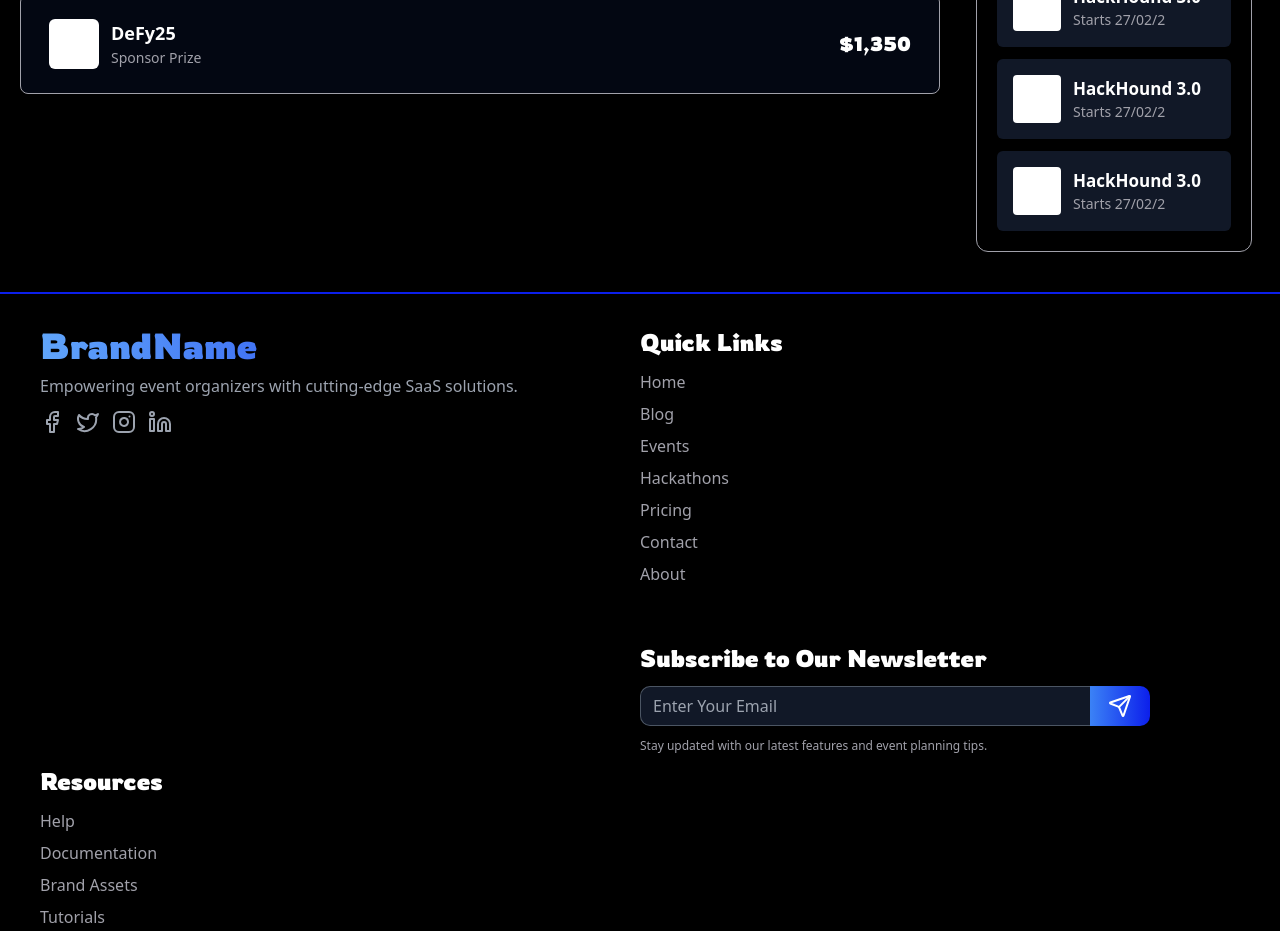
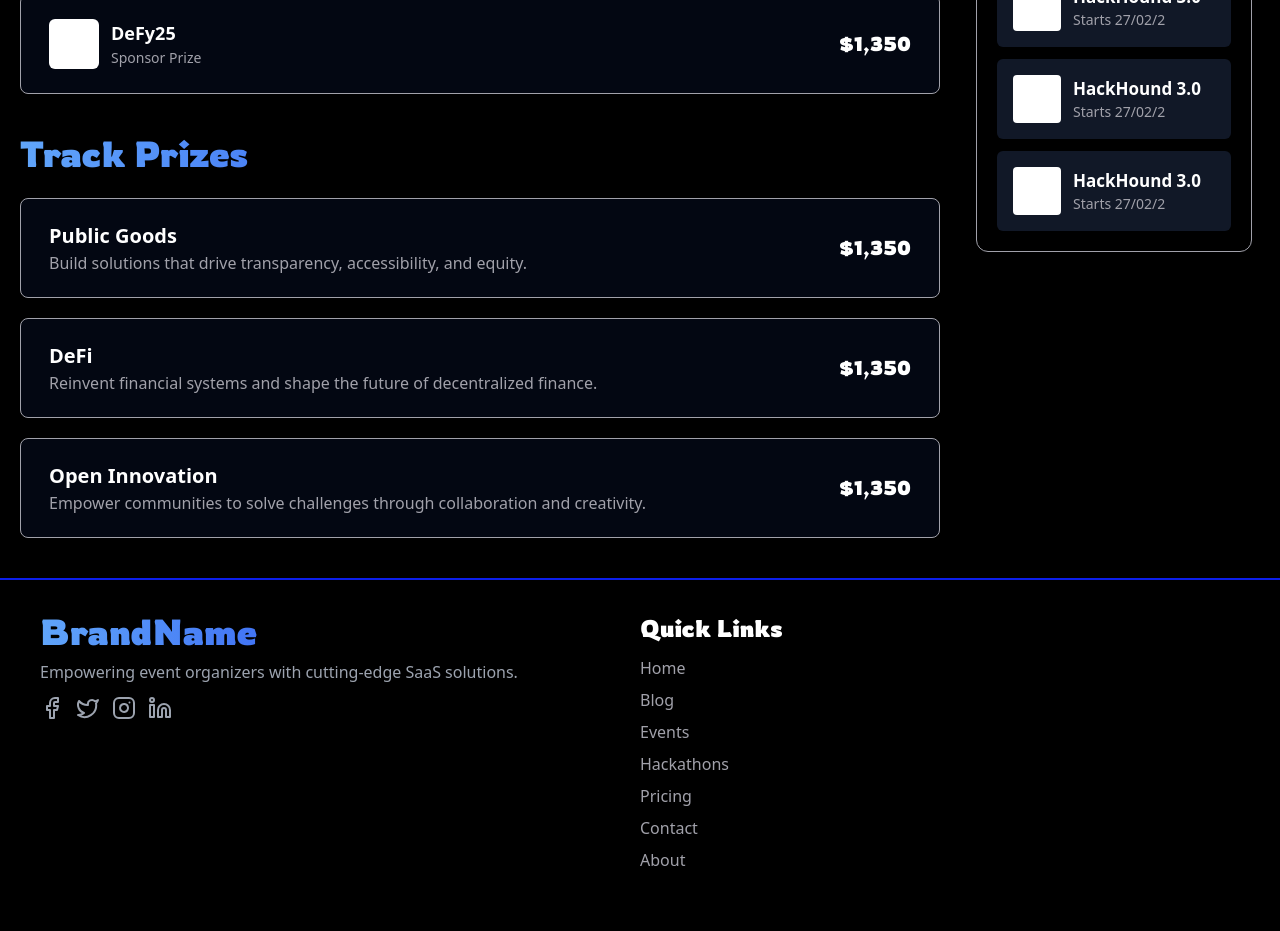
Before and after one commit to himansh423/saas-event-platform, a Next.js app: page /overview/1 in a window 1280 px wide. Shown: the part 1320-2251 px from the top of the page. Built offline with nearby package versions, Linux system fonts and the light colour scheme.

Commit message:
created the prizes component

```diff
--- a/src/components/PrizesContainer.tsx
+++ b/src/components/PrizesContainer.tsx
@@ -70,7 +70,6 @@ const PrizesContainer = () => {
             </div>
           </div>
 
-
           <div className="w-full h-[100px] bg-gray-950 border-zinc-400 border-[1px] rounded-lg flex justify-between items-center px-7">
             <div className="flex items-center gap-3">
               <div className="bg-white h-[50px] w-[50px] rounded-md"></div>
@@ -87,6 +86,58 @@ const PrizesContainer = () => {
           </div>
         </div>
       </div>
+
+      <div className="w-full min-h-[400px] flex flex-col gap-6">
+        <p
+          className={`${rowdies1.className} text-4xl bg-gradient-to-r from-blue-400 to-[#0c1feb] bg-clip-text text-transparent`}
+        >
+          Track Prizes
+        </p>
+        <div className="w-full flex flex-col gap-5">
+          <div className="w-full h-[100px] bg-gray-950 border-zinc-400 border-[1px] rounded-lg flex justify-between items-center px-7">
+            <div className="flex flex-col justify-center ">
+              <p className="text-[20px] font-bold text-white">Public Goods</p>
+
+              <p className="text-[16px] text-zinc-400">
+                Build solutions that drive transparency, accessibility, and
+                equity.
+              </p>
+            </div>
+            <div>
+              <p className={`${rowdies1.className} text-white text-xl`}>
+                $1,350
+              </p>
+            </div>
+          </div>
+          <div className="w-full h-[100px] bg-gray-950 border-zinc-400 border-[1px] rounded-lg flex justify-between items-center px-7">
+            <div className="flex flex-col justify-center ">
+              <p className="text-[20px] font-bold text-white">DeFi</p>
+              <p className="text-[16px] text-zinc-400">
+                Reinvent financial systems and shape the future of decentralized
+                finance.
+              </p>
+            </div>
+            <div>
+              <p className={`${rowdies1.className} text-white text-xl`}>
+                $1,350
+              </p>
+            </div>
+          </div>
+          <div className="w-full h-[100px] bg-gray-950 border-zinc-400 border-[1px] rounded-lg flex justify-between items-center px-7">
+            <div className="flex flex-col justify-center ">
+              <p className="text-[20px] font-bold text-white">Open Innovation</p>
+              <p className="text-[16px] text-zinc-400">
+              Empower communities to solve challenges through collaboration and creativity.
+              </p>
+            </div>
+            <div>
+              <p className={`${rowdies1.className} text-white text-xl`}>
+                $1,350
+              </p>
+            </div>
+          </div>
+        </div>
+      </div>
     </div>
   );
 };
```
